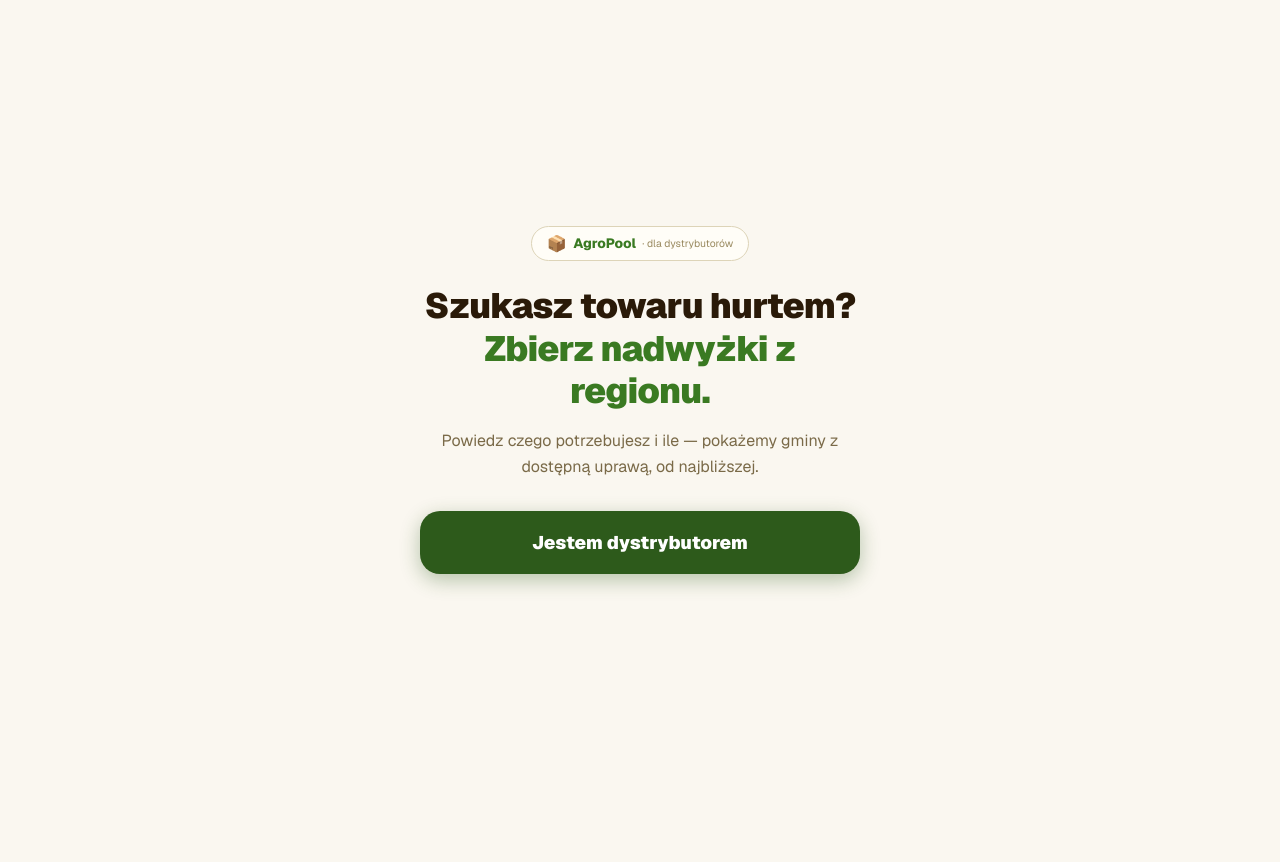
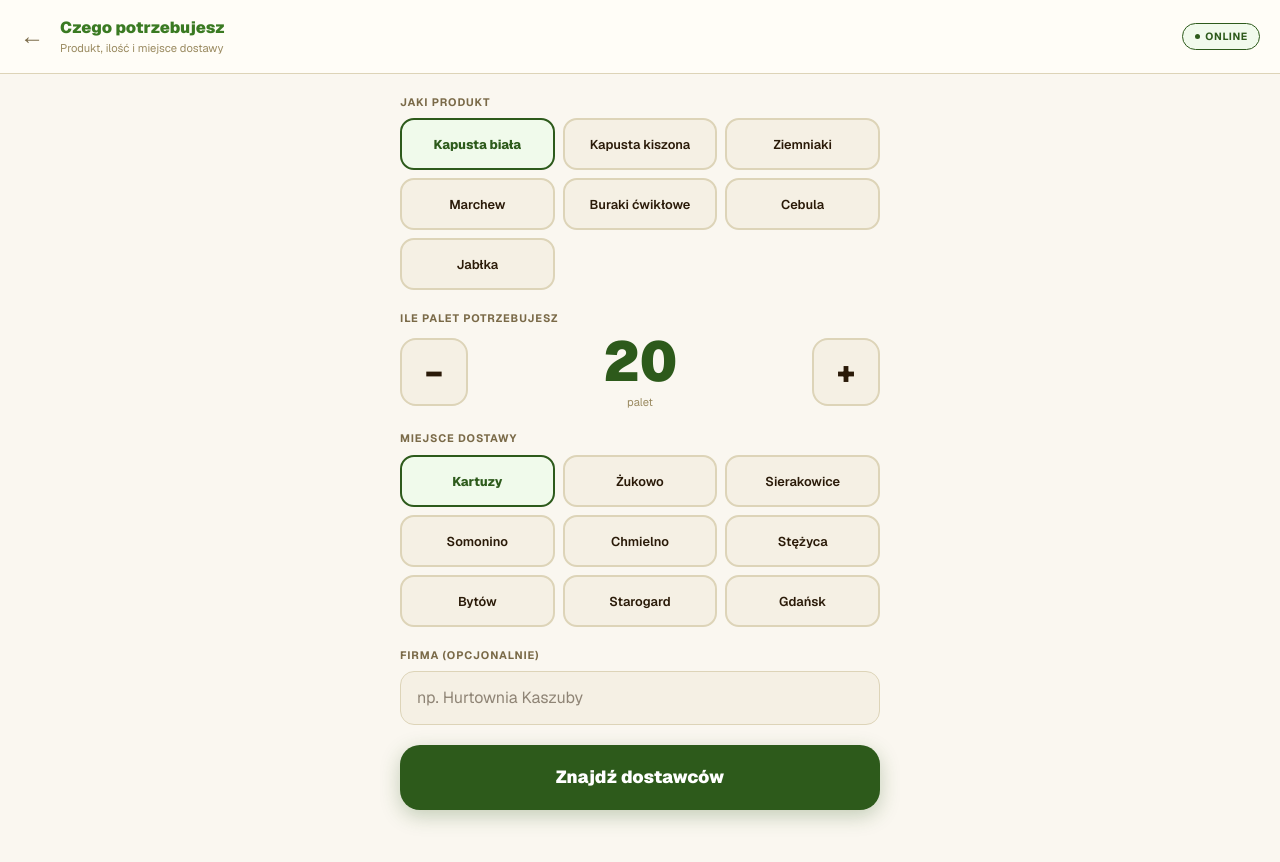
Before and after one commit to mickamin/hack4change, a Next.js app: page /dystrybutor in a window 1280 px wide. Shown: the top 862 px of the page. Before the commit the page ends 800 px from the top, so only its background shows below. Built offline with nearby package versions, Linux system fonts and the light colour scheme.

Commit message:
Usun act1 (splash screen) z rolnika i dystrybutora
- Oba startuja od razu od formularza
- Strzalki wstecz i "Start" kieruja na / zamiast act1

```diff
--- a/app/dystrybutor/page.tsx
+++ b/app/dystrybutor/page.tsx
@@ -27,7 +27,7 @@ function communeCentroid(c: TerytCommune): GeoPoint {
 export default function DystrybutorPage() {
   const { isOnline } = useOfflineSync();
   const [hydrated, setHydrated] = useState(false);
-  const [act, setAct] = useState<Act>(1);
+  const [act, setAct] = useState<Act>(2);
 
   const [name, setName] = useState("");
   const [crop, setCrop] = useState<CropKey>("Kapusta biała");
@@ -104,7 +104,7 @@ export default function DystrybutorPage() {
     return (
       <div style={{ minHeight: "100dvh", background: T.bg, display: "flex", flexDirection: "column", color: T.text }}>
         <div style={{ background: T.card, borderBottom: `1px solid ${T.border}`, display: "flex", alignItems: "center", gap: "1rem", padding: "1rem 1.25rem" }}>
-          <button onClick={() => setAct(1)} style={{ background: "none", border: "none", cursor: "pointer", color: T.muted, fontSize: "1.5rem", padding: 0, lineHeight: 1 }}>←</button>
+          <a href="/" style={{ background: "none", border: "none", cursor: "pointer", color: T.muted, fontSize: "1.5rem", padding: 0, lineHeight: 1, textDecoration: "none" }}>&#8592;</a>
           <div><div style={{ fontWeight: 900, fontSize: "1rem", color: T.accentHi }}>Czego potrzebujesz</div><div style={{ fontSize: "0.7rem", color: T.subtle }}>Produkt, ilość i miejsce dostawy</div></div>
           <div style={{ marginLeft: "auto" }}><OnlineBadge isOnline={isOnline} /></div>
         </div>
@@ -233,7 +233,7 @@ export default function DystrybutorPage() {
 
         <div style={{ padding: "1rem 0 1.5rem", display: "flex", gap: "0.625rem" }}>
           <button onClick={() => setAct(2)} style={{ flex: 1, padding: "0.75rem", borderRadius: "0.875rem", border: `1.5px solid ${T.border}`, background: T.surface, color: T.muted, fontWeight: 700, fontSize: "0.85rem", cursor: "pointer" }}>+ Nowe zapytanie</button>
-          <button onClick={() => setAct(1)} style={{ flex: 1, padding: "0.75rem", borderRadius: "0.875rem", border: "none", background: T.accent, color: "#fff", fontWeight: 900, fontSize: "0.85rem", cursor: "pointer" }}>Start</button>
+          <a href="/" style={{ flex: 1, padding: "0.75rem", borderRadius: "0.875rem", border: "none", background: T.accent, color: "#fff", fontWeight: 900, fontSize: "0.85rem", cursor: "pointer", textAlign: "center", textDecoration: "none", display: "flex", alignItems: "center", justifyContent: "center" }}>Start</a>
         </div>
       </div>
     </div>
--- a/app/rolnik/page.tsx
+++ b/app/rolnik/page.tsx
@@ -43,7 +43,7 @@ type Act = 1 | 2 | 3;
 export default function App() {
   const { isOnline, enqueue } = useOfflineSync();
   const [hydrated, setHydrated]         = useState(false);
-  const [act, setAct]                   = useState<Act>(1);
+  const [act, setAct]                   = useState<Act>(2);
   const [isMobile, setIsMobile]         = useState(true);
 
   // Act 2
@@ -256,7 +256,7 @@ export default function App() {
     return (
       <div style={{ minHeight: "100dvh", background: T.bg, display: "flex", flexDirection: "column", color: T.text }}>
         <div style={{ background: T.card, borderBottom: `1px solid ${T.border}`, display: "flex", alignItems: "center", gap: "1rem", padding: "1rem 1.25rem", flexShrink: 0 }}>
-          <button onClick={() => setAct(1)} style={{ background: "none", border: "none", cursor: "pointer", color: T.muted, fontSize: "1.5rem", padding: 0, lineHeight: 1 }}>←</button>
+          <a href="/" style={{ background: "none", border: "none", cursor: "pointer", color: T.muted, fontSize: "1.5rem", padding: 0, lineHeight: 1, textDecoration: "none" }}>&#8592;</a>
           <div>
             <div style={{ fontWeight: 900, fontSize: "1rem", color: T.accentHi }}>
               {status === "joining" ? "Dołącz do puli" : "Załóż pulę"}
@@ -453,9 +453,9 @@ export default function App() {
         <button onClick={() => { setAct(2); resetForm(); }} style={{ flex: 1, padding: "0.75rem", borderRadius: "0.875rem", border: `1.5px solid ${T.border}`, background: T.surface, color: T.muted, fontWeight: 700, fontSize: "0.85rem", cursor: "pointer" }}>
           + Nowe zgłoszenie
         </button>
-        <button onClick={() => setAct(1)} style={{ flex: 1, padding: "0.75rem", borderRadius: "0.875rem", border: "none", background: T.accent, color: "#fff", fontWeight: 900, fontSize: "0.85rem", cursor: "pointer" }}>
+        <a href="/" style={{ flex: 1, padding: "0.75rem", borderRadius: "0.875rem", border: "none", background: T.accent, color: "#fff", fontWeight: 900, fontSize: "0.85rem", cursor: "pointer", textAlign: "center", textDecoration: "none", display: "flex", alignItems: "center", justifyContent: "center" }}>
           Start
-        </button>
+        </a>
       </div>
     </div>
   );
```
